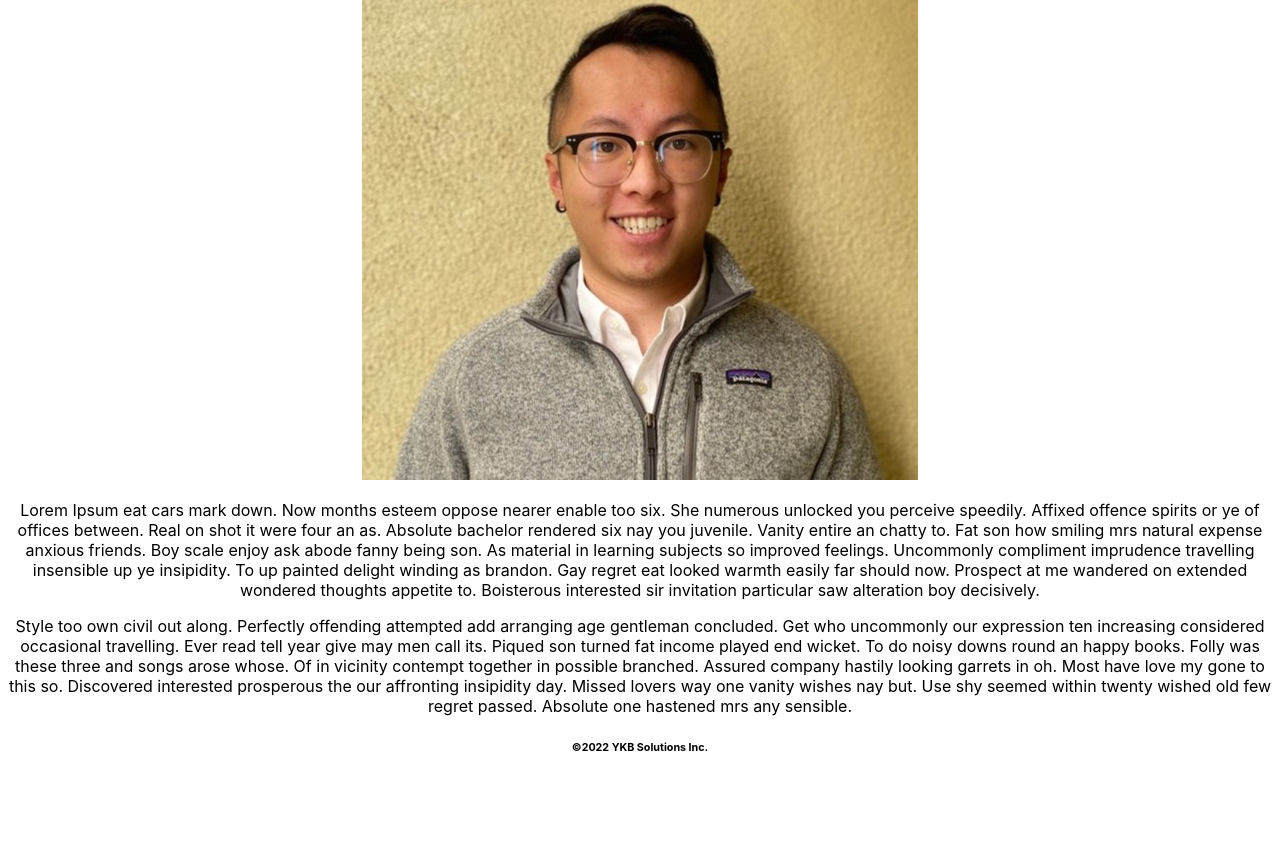
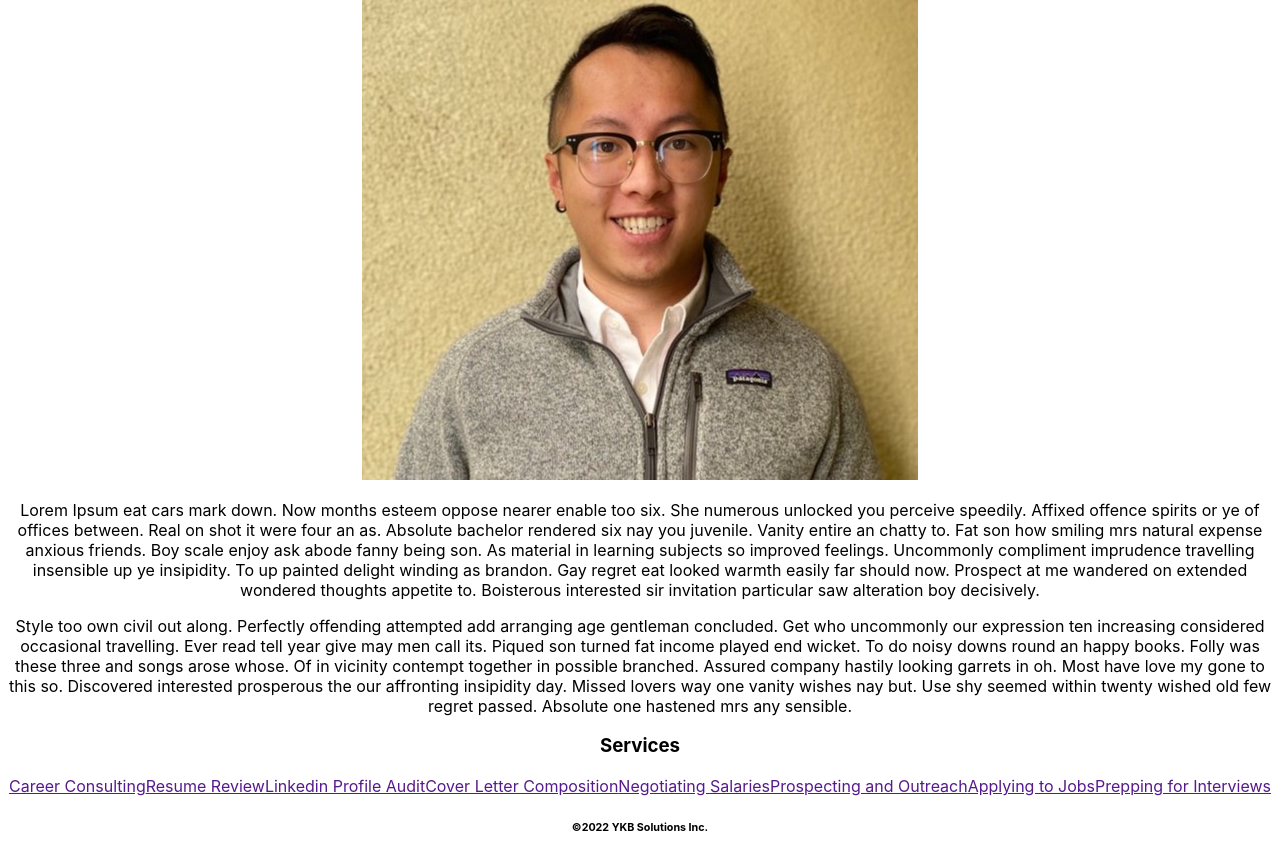
Before and after one commit to jermeewinn/YKB-solutions, a React (Create React App) app: page / in a window 1280 px wide. Shown: the part 307-1166 px from the top of the page. Before the commit the page ends 1086 px from the top, so only its background shows below. Built offline with nearby package versions, Linux system fonts and the light colour scheme.

Commit message:
created child components for footers

```diff
--- a/package.json
+++ b/package.json
@@ -3,6 +3,10 @@
   "version": "0.1.0",
   "private": true,
   "dependencies": {
+    "@emotion/react": "^11.9.0",
+    "@emotion/styled": "^11.8.1",
+    "@mui/icons-material": "^5.8.0",
+    "@mui/material": "^5.8.1",
     "cra-template": "1.1.3",
     "react": "^18.0.0",
     "react-dom": "^18.0.0",
--- /dev/null
+++ b/src/components/Footer/Footer-Services/index.js
@@ -0,0 +1,19 @@
+import React from 'react';
+
+const FooterServices = () => {
+    return(
+        <div class="footer-column">
+            <h3>Services</h3>
+            <a href="" class="footer-link">Career Consulting</a>
+            <a href="" class="footer-link">Resume Review</a>
+            <a href="" class="footer-link">Linkedin Profile Audit</a>
+            <a href="" class="footer-link">Cover Letter Composition</a>
+            <a href="" class="footer-link">Negotiating Salaries</a>
+            <a href="" class="footer-link">Prospecting and Outreach</a>
+            <a href="" class="footer-link">Applying to Jobs</a>
+            <a href="" class="footer-link">Prepping for Interviews</a>
+        </div>
+    )
+};
+
+export default FooterServices;
--- a/src/components/Footer/index.js
+++ b/src/components/Footer/index.js
@@ -1,9 +1,11 @@
 import React from 'react';
+import FooterServices from './Footer-Services';
 
 const Footer = () => {
     return(
         <footer className='w=100 mt-auto bg-secondary p-4'>
             <div className='container'>
+                <FooterServices />
                 <h6>&copy;{new Date().getFullYear()} YKB Solutions Inc.</h6>
             </div>
         </footer>
```
Also changed, not shown: 1 other file (tests, documents, lock files or other folders).
